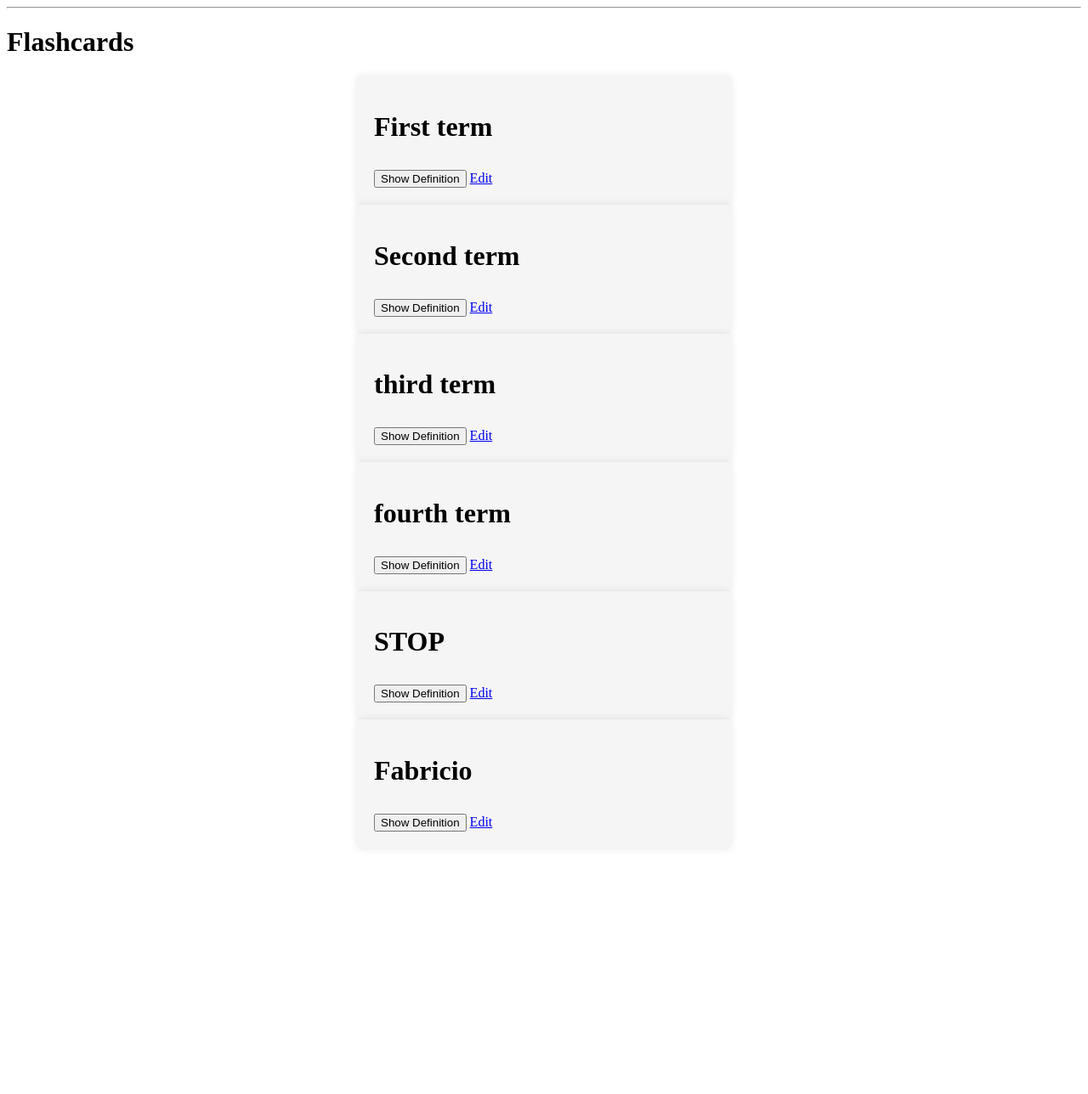
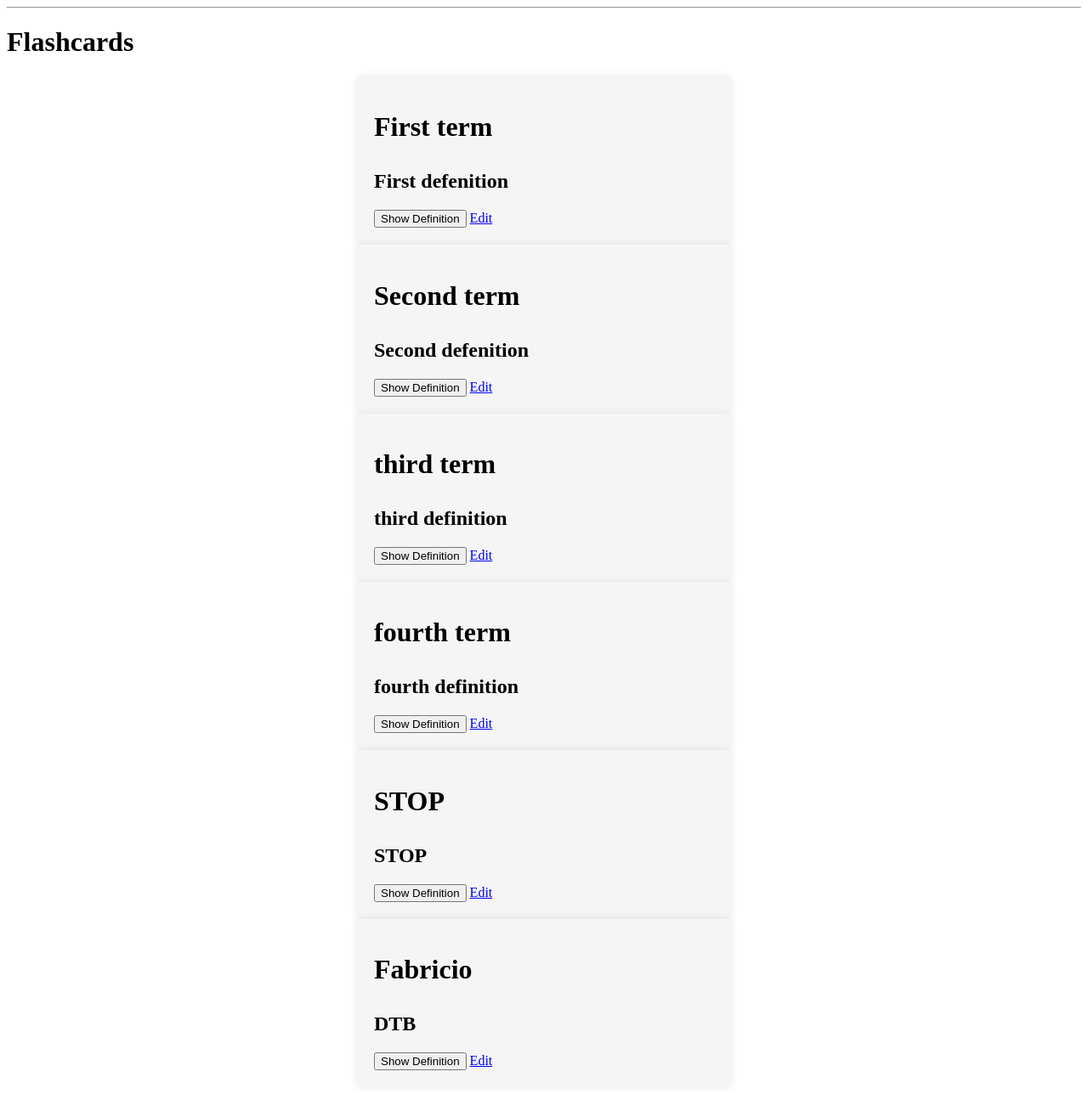
Before and after one commit to DrubMd/Computer-Science-IA, a Flask app: page / in a window 1280 px wide. Shown: the part 63-1351 px from the top of the page at 85% size. Before the commit the page ends 1042 px from the top, so only its background shows below. Run offline with Flask 3, Linux system fonts and the light colour scheme; data comes from the database, SQL or seed files in the repository.

Commit message:
first commit

```diff
--- a/templates/index.html
+++ b/templates/index.html
@@ -5,7 +5,7 @@
     {% for flashcard in flashcards %}
         <div class='flashcards'>
             <h1>{{ flashcard['term'] }}</p>
-            <h2 id="defenition" style="display: none;">{{ flashcard['defenition'] }}</h2>
+            <h2 id="defenition">{{ flashcard['defenition'] }}</h2>
             <button onclick="showDefenition()">Show Definition</button>
             <a href="{{ url_for('edit', id=flashcard['id']) }}">Edit</a>
         </div>
```
